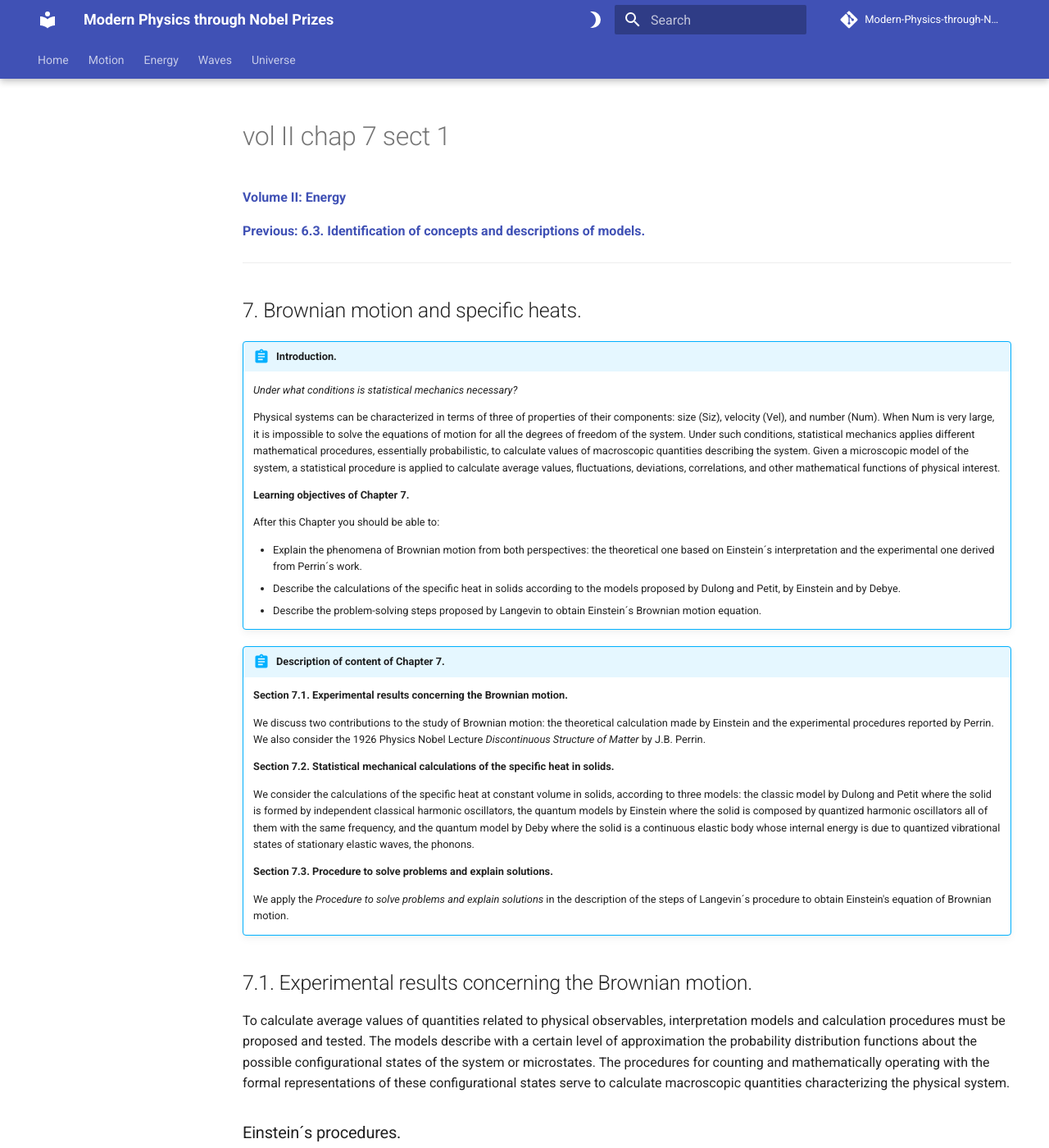
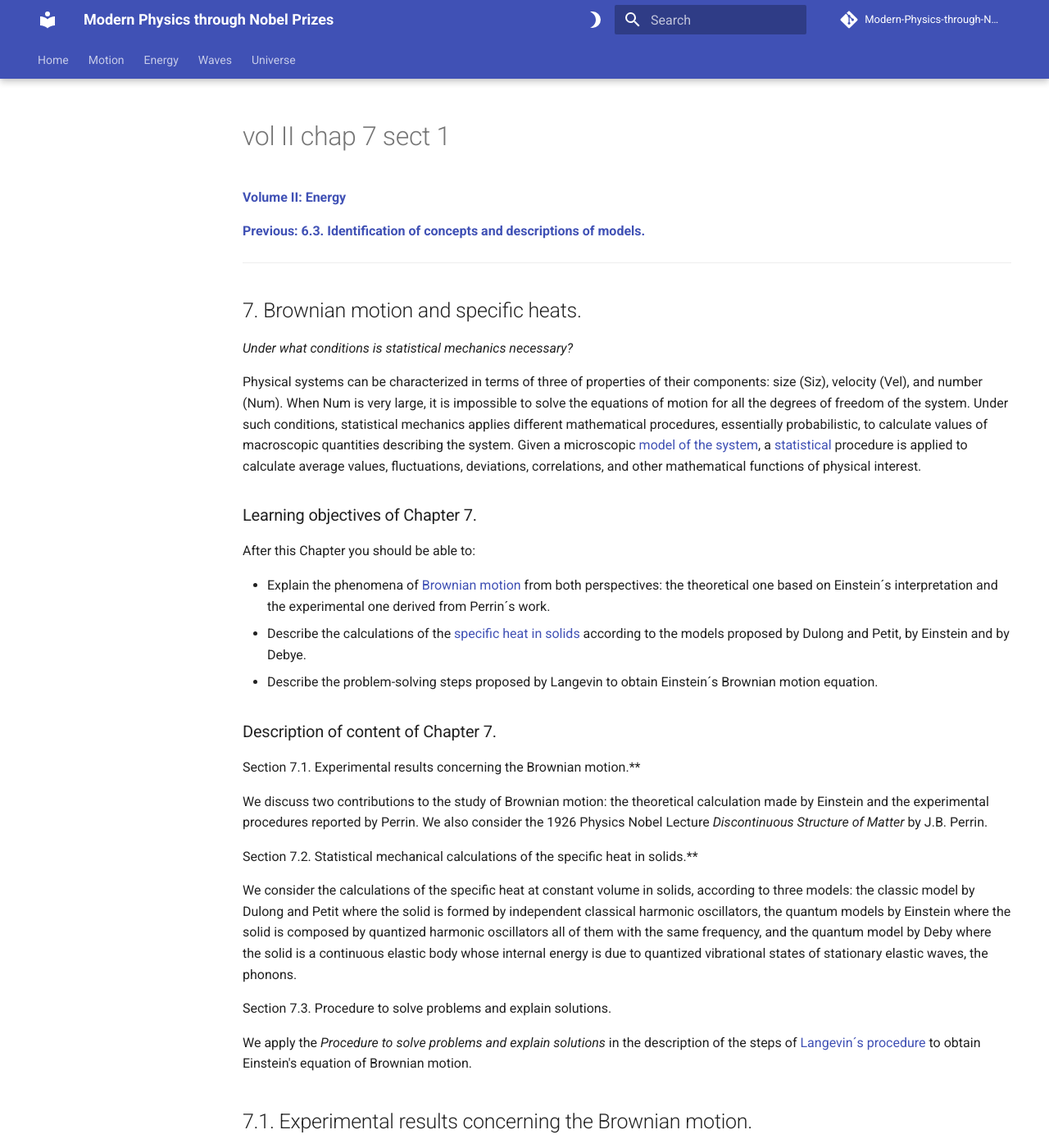
Before and after one commit to modphysnobel/modphysnobel.github.io, an MkDocs documentation site: the page built from docs/vol-II/vol-II-chap-7-sect-1.md, in a window 1280 px wide and 1400 px high. Shown: the whole window at 82% size. Built offline with MkDocs 1.6.1 and Material for MkDocs 9.7.7, drawn with Linux system fonts in a browser that asks for light colours; some web fonts are replaced; comment, search, counter and statistics services are not loaded; some of the changed text lies outside the part shown.

Commit message:
Update vol-II-chap-7-sect-1.md

```diff
--- a/docs/vol-II/vol-II-chap-7-sect-1.md
+++ b/docs/vol-II/vol-II-chap-7-sect-1.md
@@ -7,33 +7,32 @@
 
 ## 7.  Brownian motion and specific heats.
 
-!!! abstract "Introduction."
 
-	*Under what conditions is statistical mechanics necessary?*
+*Under what conditions is statistical mechanics necessary?*
 
-	Physical systems can be characterized in terms of three of properties of their components: size (Siz), velocity (Vel), and number (Num).  When Num is very large, it is impossible to solve the equations of motion for all the degrees of freedom of the system. Under such conditions, statistical mechanics applies different mathematical procedures, essentially probabilistic, to calculate values of macroscopic quantities describing the system. Given a microscopic model of the system, a statistical procedure is applied to calculate average values, fluctuations, deviations, correlations, and other mathematical functions of physical interest.
+Physical systems can be characterized in terms of three of properties of their components: size (Siz), velocity (Vel), and number (Num). When Num is very large, it is impossible to solve the equations of motion for all the degrees of freedom of the system. Under such conditions, statistical mechanics applies different mathematical procedures, essentially probabilistic, to calculate values of macroscopic quantities describing the system. Given a microscopic [model of the system](https://en.wikipedia.org/wiki/Systems_modeling), a [statistical](https://en.wikipedia.org/wiki/Statistics) procedure is applied to calculate average values, fluctuations, deviations, correlations, and other mathematical functions of physical interest.
 
-	**Learning objectives of Chapter 7.**
+### Learning objectives of Chapter 7.
 
-	After this Chapter you should be able to:
+After this Chapter you should be able to:
 
-	- Explain the phenomena of Brownian motion from both perspectives: the theoretical one based on Einstein´s interpretation and the experimental one derived from Perrin´s work.
-	- Describe the calculations of the specific heat in solids according to the models proposed by Dulong and Petit, by Einstein and by Debye.
-	- Describe the problem-solving steps proposed by Langevin to obtain Einstein´s Brownian motion equation.
+- Explain the phenomena of [Brownian motion](https://en.wikipedia.org/wiki/Brownian_motion) from both perspectives: the theoretical one based on Einstein´s interpretation and the experimental one derived from Perrin´s work.
+- Describe the calculations of the [specific heat in solids](https://en.wikipedia.org/wiki/Specific_heat_capacity) according to the models proposed by Dulong and Petit, by Einstein and by Debye.
+- Describe the problem-solving steps proposed by Langevin to obtain Einstein´s Brownian motion equation.
 
-!!! abstract "Description of content of Chapter 7."
+### Description of content of Chapter 7.
 
-	**Section 7.1. Experimental results concerning the Brownian motion.**
+Section 7.1. Experimental results concerning the Brownian motion.**
 
-	We discuss two contributions to the study of Brownian motion: the theoretical calculation made by Einstein and the experimental procedures reported by Perrin. We also consider the 1926 Physics Nobel Lecture *Discontinuous Structure of Matter* by J.B. Perrin.
+We discuss two contributions to the study of Brownian motion: the theoretical calculation made by Einstein and the experimental procedures reported by Perrin. We also consider the 1926 Physics Nobel Lecture *Discontinuous Structure of Matter* by J.B. Perrin.
 
-	**Section 7.2. Statistical mechanical calculations of the specific heat in solids.**
+Section 7.2. Statistical mechanical calculations of the specific heat in solids.**
 
-	We consider the calculations of the specific heat at constant volume in solids, according to three models: the classic model by Dulong and Petit where the solid is formed by independent classical harmonic oscillators, the quantum models by Einstein where the solid is composed by quantized harmonic oscillators all of them with the same frequency, and the quantum model by Deby where the solid is a continuous elastic body whose internal energy is due to quantized vibrational states of stationary elastic waves, the phonons.
+We consider the calculations of the specific heat at constant volume in solids, according to three models: the classic model by Dulong and Petit where the solid is formed by independent classical harmonic oscillators, the quantum models by Einstein where the solid is composed by quantized harmonic oscillators all of them with the same frequency, and the quantum model by Deby where the solid is a continuous elastic body whose internal energy is due to quantized vibrational states of stationary elastic waves, the phonons.
 
-	**Section 7.3. Procedure to solve problems and explain solutions.**
+Section 7.3. Procedure to solve problems and explain solutions.
 
-	We apply the *Procedure to solve problems and explain solutions* in the description of the steps of Langevin´s procedure to obtain Einstein's equation of Brownian motion.
+We apply the *Procedure to solve problems and explain solutions* in the description of the steps of [Langevin´s procedure](https://en.wikipedia.org/wiki/Langevin_equation) to obtain Einstein's equation of Brownian motion.
 
 ## 7.1. Experimental results concerning the Brownian motion.
 
@@ -41,13 +40,13 @@ To calculate average values of quantities related to physical observables, inter
 
 ### Einstein´s procedures.
 
-Albert Einstein (1879-1955) carried out in 1905 one of the first statistical mechanics calculations to explain the Brownian movement, having the audacity to assume the existence of two types of molecules in the system under study: the Brownian particles (pollen) and the molecules of the liquid medium (water). In addition, he identified the root mean square displacement of the Brownian particle instead of its velocity as the appropriate observable characteristic and related the random motion of a particle to the diffusion of many particles.
+[Albert Einstein](https://en.wikipedia.org/wiki/Albert_Einstein) (1879-1955) carried out in 1905 one of the first [statistical mechanics](https://en.wikipedia.org/wiki/Statistical_mechanics) calculations to explain the Brownian movement, having the audacity to assume the existence of two types of molecules in the system under study: the Brownian particles (pollen) and the molecules of the liquid medium (water). In addition, he identified the root mean square displacement of the Brownian particle instead of its velocity as the appropriate observable characteristic and related the random motion of a particle to the diffusion of many particles.
 
 In the article *On the Motion Required by the Molecular Kinetic Theory of Heat of Particles Suspended in Fluids at Rest* Einstein stated the following: “In this article it will be shown that, according to the molecular-kinetic theory of heat, bodies of a microscopically visible size suspended in liquids must carry out, as a result of thermal molecular movements, movements of such a magnitude that they can be easily observed with a microscope”.
 
 Einstein considered the fact that atoms have a real and not hypothetical existence and that therefore a fluid like water has an atomic structure. At that time, the real existence of the atom was questioned as a physical component of matter and not as an explanatory hypothesis, uncertain and perhaps unnecessary, useful for codifying certain regularities. Einstein assumed that a particle immersed in an aqueous solution will experience collisions and make erratic movements, as a consequence of a pressure similar to the osmotic pressure exerted by the atoms of the fluid on the dissolved particle.
 
-The expression $D = (RT)/(6πηaN_A)$ is called the Stokes-Einstein equation, where the diffusion coefficient ($D$) is linear with temperature ($T$) and the constant of proportionality depends on the size ($a$) of the particle and the viscosity ($η$) of the fluid (viscosity is the resistance to flow). The equation contains also universal constants such as the universal gas constant ($R$) and Avogadro's number ($N_A$). (Avogadro's number is the number of molecules that contain equal volumes of gases at fixed temperatures and pressures.)
+The expression $D = (RT)/(6πηaN_A)$ is called the [Stokes-Einstein equation](https://en.wikipedia.org/wiki/Einstein_relation_(kinetic_theory)), where the diffusion coefficient ($D$) is linear with temperature ($T$) and the constant of proportionality depends on the size ($a$) of the particle and the viscosity ($η$) of the fluid (viscosity is the resistance to flow). The equation contains also universal constants such as the universal gas constant ($R$) and Avogadro's number ($N_A$). (Avogadro's number is the number of molecules that contain equal volumes of gases at fixed temperatures and pressures.)
 
 The diffusion of the particles can be seen as a probabilistic process where the variable is the displacement and not the velocity: the average displacement in the $X$-direction ($λ_x$) of the suspended particles depends on the diffusion coefficient ($D$) and on a time ($t$) of observation during which the displacement in $X$ occurs. That is to say $λ_x=\sqrt{〈x^2〉}=\sqrt{2Dt}$.
 
@@ -76,9 +75,9 @@ Einstein's theoretical work contributed to the following: (1) to demonstrate the
 
 ### Observations and measurements of the Brownian motion.
 
-The first observations of Brownian motion were made in 1785 by Jan Ingenhousz (1730-1799), who described the "erratic" motion of carbon particles on the surface of alcohol. In 1827, the botanist Robert Brown (1773-1858) observed under a microscope the random movements of pollen grains from the plant *Clarkia pulchell* suspended in water. He published his results in a book with the not so brief title of *A brief account of microscopical observations made in the months of June, July and August, 1827, on the particles contained in the pollen of plants; and on the general existence of active molecules in organic and inorganic bodies*.
+The first observations of Brownian motion were made in 1785 by Jan Ingenhousz (1730-1799), who described the "erratic" motion of carbon particles on the surface of alcohol. In 1827, the botanist [Robert Brown](https://en.wikipedia.org/wiki/Robert_Brown_(botanist,_born_1773)) (1773-1858) observed under a microscope the random movements of pollen grains from the plant *Clarkia pulchell* suspended in water. He published his results in a book with the not so brief title of *A brief account of microscopical observations made in the months of June, July and August, 1827, on the particles contained in the pollen of plants; and on the general existence of active molecules in organic and inorganic bodies*.
 
-Many years later in 1910, Jean Perrin (1870-1942) published the results of his work in the article *Brownian motion and molecular reality* and in the book *Les atoms* edited in French in 1914 and translated into English in 1916. The reported results verified Einstein's theory.
+Many years later in 1910, [Jean Perrin](https://en.wikipedia.org/wiki/Jean_Baptiste_Perrin) (1870-1942) published the results of his work in the article *Brownian motion and molecular reality* and in the book *Les atoms* edited in French in 1914 and translated into English in 1916. The reported results verified Einstein's theory.
 
 Perrin carried out experiments on sedimentation (the settling of suspended particles caused by gravity) and was able to prove the validity of the analogy between the molecules of a gas and the particles suspended in a liquid. He observed the movement of the particles through a microscope, whose eyepiece was equipped with a grid that served as a coordinate system (Figure 7.2). He showed that the displacement of particles resulted in a certain vertical distribution and counted the number of particles contained in a drop of water located at different depths. The concentration of particles was higher at greater depths.
 
```
Also changed, not shown: other parts of docs/vol-II/vol-II-chap-7-sect-1.md (+12 -13 lines).
